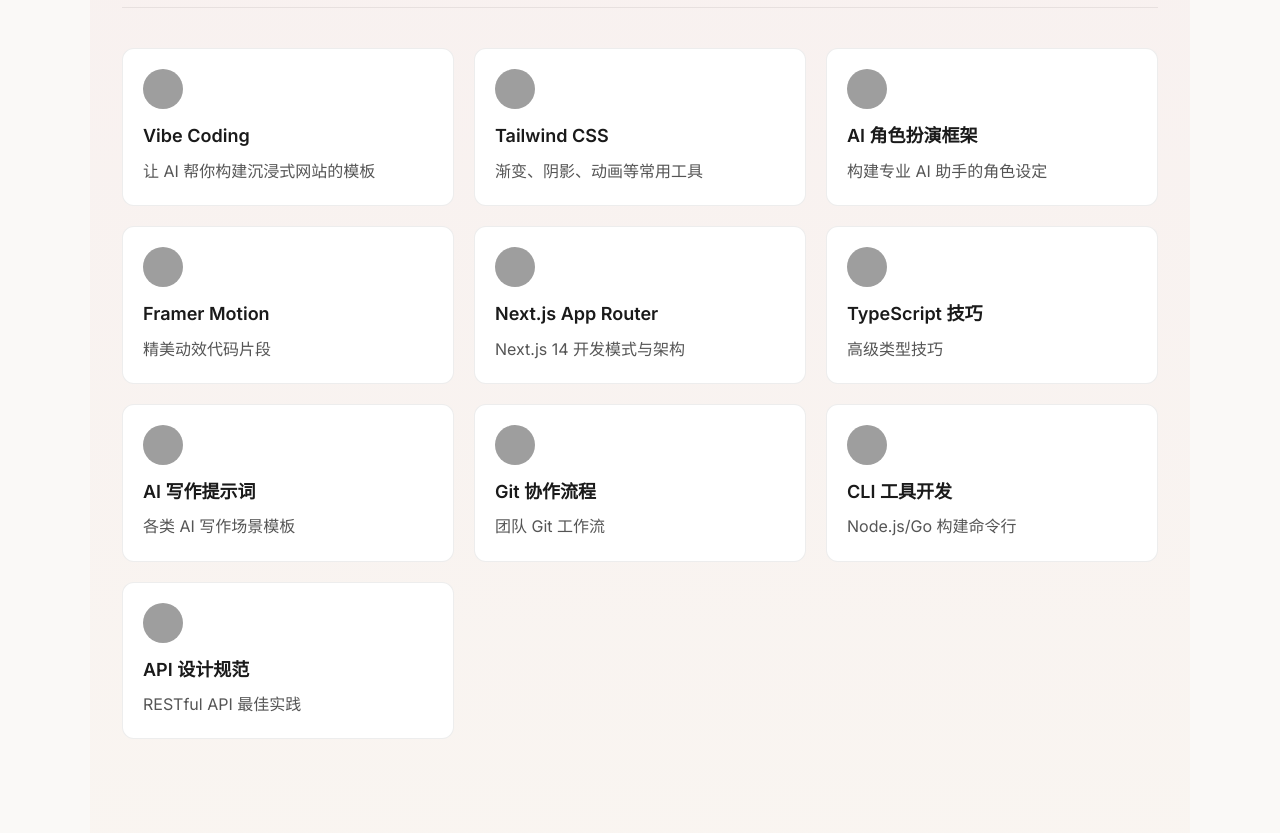
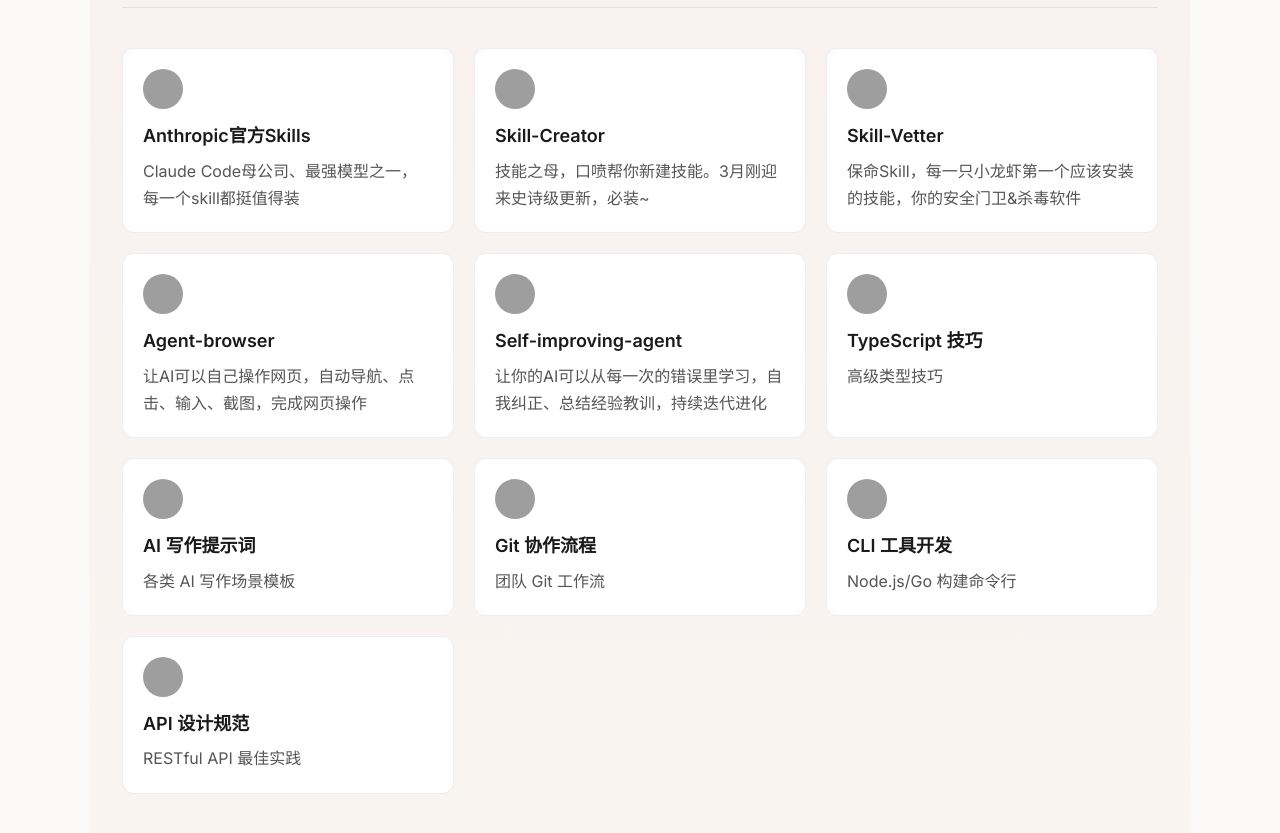
Before and after one commit to MelodyTung888/learning-library, a Next.js app: page / in a window 1280 px wide. Shown: the part 1680-2513 px from the top of the page. Built offline with nearby package versions, Linux system fonts and the light colour scheme; grey boxes are pictures that could not be loaded.

Commit message:
chore: 更新 Skills 数据

```diff
--- a/src/data/skills.ts
+++ b/src/data/skills.ts
@@ -5,106 +5,105 @@
   category: string;
   link: string;
   author: string;
-  installPackage?: string;
 }
 
 export const skills: Skill[] = [
   {
-    rank: "01",
-    title: "Vibe Coding",
-    desc: "让 AI 帮你构建沉浸式网站的模板",
-    category: "技巧",
-    link: "https://github.com/anthropics/claude-code",
-    author: "anthropics",
+    "rank": "01",
+    "title": "Anthropic官方Skills",
+    "desc": "Claude Code母公司、最强模型之一，每一个skill都挺值得装",
+    "category": "技巧",
+    "link": "https://github.com/anthropics/skills",
+    "author": "Anthropics"
   },
   {
-    rank: "02",
-    title: "Tailwind CSS",
-    desc: "渐变、阴影、动画等常用工具",
-    category: "技巧",
-    link: "https://github.com/tailwindlabs/tailwindcss",
-    author: "tailwindlabs",
+    "rank": "02",
+    "title": "Skill-Creator",
+    "desc": "技能之母，口喷帮你新建技能。3月刚迎来史诗级更新，必装~",
+    "category": "原理",
+    "link": "https://github.com/anthropics/skills/tree/main/skills/skill-creator",
+    "author": "Anthropic"
   },
   {
-    rank: "03",
-    title: "AI 角色扮演框架",
-    desc: "构建专业 AI 助手的角色设定",
-    category: "原理",
-    link: "https://github.com/MelodyTung888/learning-library",
-    author: "MelodyTung888",
+    "rank": "03",
+    "title": "Skill-Vetter",
+    "desc": "保命Skill，每一只小龙虾第一个应该安装的技能，你的安全门卫&杀毒软件",
+    "category": "原理",
+    "link": "https://clawhub.ai/spclaudehome/skill-vetter",
+    "author": "Clawhub"
   },
   {
-    rank: "04",
-    title: "Framer Motion",
-    desc: "精美动效代码片段",
-    category: "技巧",
-    link: "https://github.com/framer/motion",
-    author: "framer",
+    "rank": "04",
+    "title": "Agent-browser",
+    "desc": "让AI可以自己操作网页，自动导航、点击、输入、截图，完成网页操作",
+    "category": "技巧",
+    "link": "https://github.com/vercel-labs/agent-browser",
+    "author": "Vercel-labs"
   },
   {
-    rank: "05",
-    title: "Next.js App Router",
-    desc: "Next.js 14 开发模式与架构",
-    category: "深度进阶",
-    link: "https://github.com/vercel/next.js",
-    author: "vercel",
+    "rank": "05",
+    "title": "Self-improving-agent",
+    "desc": "让你的AI可以从每一次的错误里学习，自我纠正、总结经验教训，持续迭代进化",
+    "category": "深度进阶",
+    "link": "https://github.com/vercel/next.js",
+    "author": "vercel"
   },
   {
-    rank: "06",
-    title: "TypeScript 技巧",
-    desc: "高级类型技巧",
-    category: "技巧",
-    link: "https://github.com/microsoft/TypeScript",
-    author: "microsoft",
+    "rank": "06",
+    "title": "TypeScript 技巧",
+    "desc": "高级类型技巧",
+    "category": "技巧",
+    "link": "https://github.com/microsoft/TypeScript",
+    "author": "microsoft"
   },
   {
-    rank: "07",
-    title: "AI 写作提示词",
-    desc: "各类 AI 写作场景模板",
-    category: "技巧",
-    link: "https://github.com/MelodyTung888/learning-library",
-    author: "MelodyTung888",
+    "rank": "07",
+    "title": "AI 写作提示词",
+    "desc": "各类 AI 写作场景模板",
+    "category": "技巧",
+    "link": "https://github.com/MelodyTung888/learning-library",
+    "author": "MelodyTung888"
   },
   {
-    rank: "08",
-    title: "Git 协作流程",
-    desc: "团队 Git 工作流",
-    category: "原理",
-    link: "https://github.com/git-guides",
-    author: "github",
+    "rank": "08",
+    "title": "Git 协作流程",
+    "desc": "团队 Git 工作流",
+    "category": "原理",
+    "link": "https://github.com/git-guides",
+    "author": "github"
   },
   {
-    rank: "09",
-    title: "CLI 工具开发",
-    desc: "Node.js/Go 构建命令行",
-    category: "深度进阶",
-    link: "https://github.com/tj/node-commander",
-    author: "tj",
+    "rank": "09",
+    "title": "CLI 工具开发",
+    "desc": "Node.js/Go 构建命令行",
+    "category": "深度进阶",
+    "link": "https://github.com/tj/node-commander",
+    "author": "tj"
   },
   {
-    rank: "10",
-    title: "API 设计规范",
-    desc: "RESTful API 最佳实践",
-    category: "原理",
-    link: "https://github.com/Microsoft/api-guidelines",
-    author: "Microsoft",
+    "rank": "10",
+    "title": "API 设计规范",
+    "desc": "RESTful API 最佳实践",
+    "category": "原理",
+    "link": "https://github.com/Microsoft/api-guidelines",
+    "author": "Microsoft"
   },
   {
-    rank: "11",
-    title: "Python 自动化脚本",
-    desc: "日常办公自动化模板",
-    category: "有点儿意思",
-    link: "https://github.com/psf/requests",
-    author: "psf",
+    "rank": "11",
+    "title": "Python 自动化脚本",
+    "desc": "日常办公自动化模板",
+    "category": "有点儿意思",
+    "link": "https://github.com/psf/requests",
+    "author": "psf"
   },
   {
-    rank: "12",
-    title: "数据可视化指南",
-    desc: "图表设计最佳实践",
-    category: "原理",
-    link: "https://github.com/d3/d3",
-    author: "d3",
-  },
+    "rank": "12",
+    "title": "数据可视化指南",
+    "desc": "图表设计最佳实践",
+    "category": "原理",
+    "link": "https://github.com/d3/d3",
+    "author": "d3"
+  }
 ];
 
-export const skillCategories = ['All', '技巧', '原理', '有点儿意思', '深度进阶'];
+export const skillsCategories = ["All","技巧","原理","深度进阶","有点儿意思"];
```
